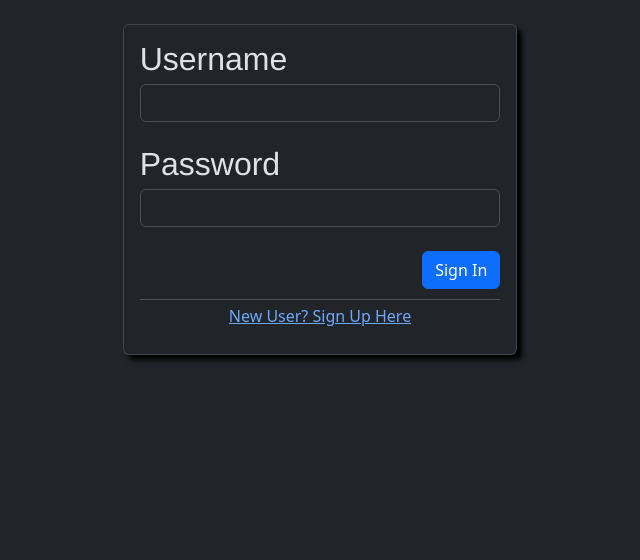
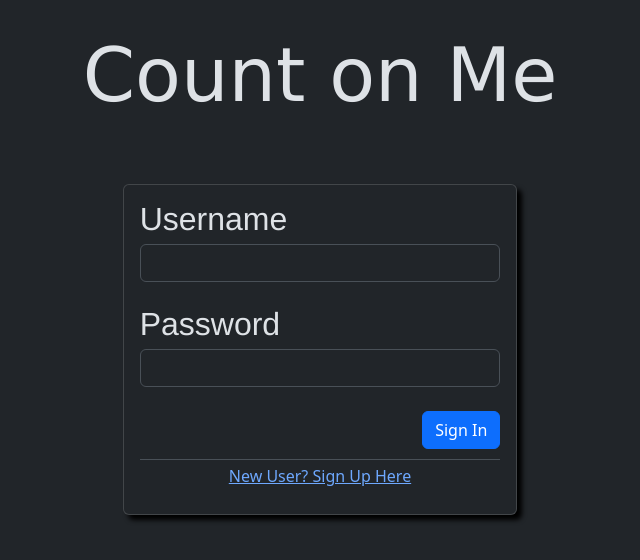
Before and after one commit to Datlightning/CountOnMe, an Angular app: page /login in a window 1280 px wide. Shown: the top 560 px of the page, without its empty margins (320-960 px from the left). Built offline with nearby package versions, Linux system fonts and the light colour scheme; no server answers.

Commit message:
This is just making the logo larger in the sign-in screen.

```diff
--- a/src/app/components/login/login.component.html
+++ b/src/app/components/login/login.component.html
@@ -1,3 +1,6 @@
+<h1 class = "logoTop">Count on Me</h1>
+
+
 <div class="row">
     <div class="col-sm-2 col-md-3 col-lg-4"></div>
 
--- a/src/app/components/login/login.component.scss
+++ b/src/app/components/login/login.component.scss
@@ -6,6 +6,17 @@
 
 
 }
+
+
+
+.logoTop {
+    font-family: 'Lucida Sans', 'Lucida Sans Regular', 'Lucida Grande', 'Lucida Sans Unicode', Geneva, Verdana, sans-serif;
+    font-size: 75px;
+    text-align: center;
+    margin-top: 30px;
+    margin-bottom: 40px;
+}
+
 .row{
     margin:auto;
 }
```
